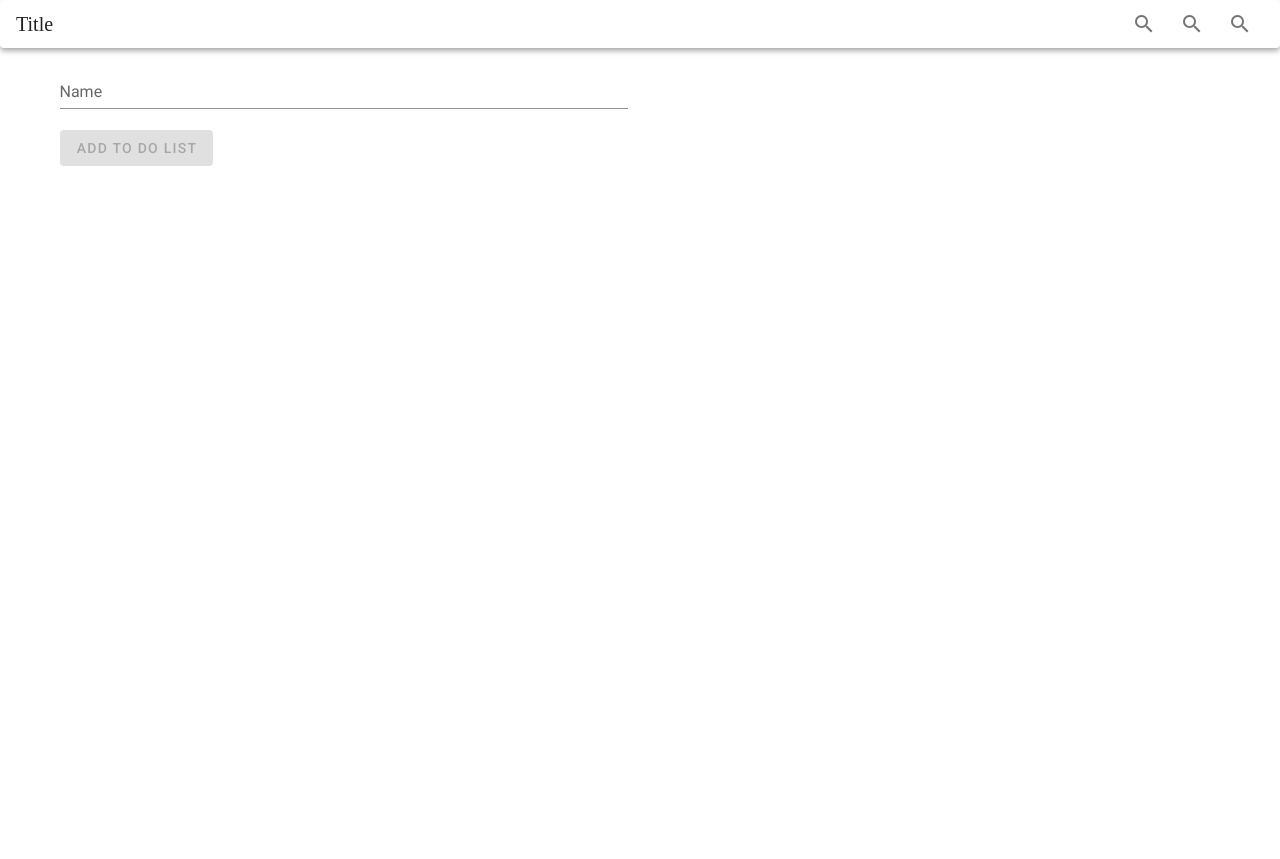
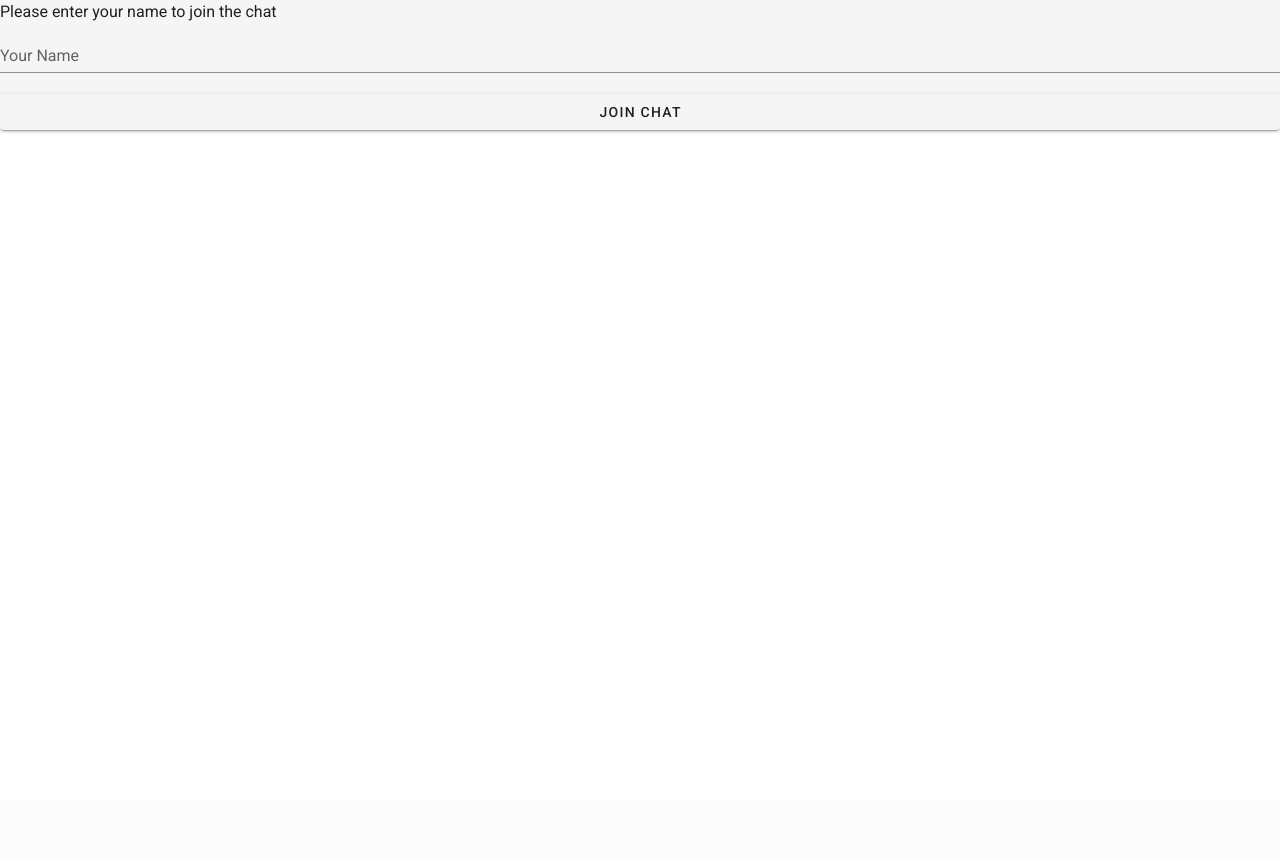
Before and after one commit to kanin-kearpimy/-LINE-Incubator-Program--Real-Time-Chat, a FastAPI app: page / in a window 1280 px wide. Shown: the top 859 px of the page. After the commit the page ends 133 px from the top, so only its background shows below. Run offline with FastAPI, Linux system fonts and the light colour scheme; some libraries are stand-ins or nearby versions.

Commit message:
frontend for chat complete (roughtly)

```diff
--- a/app/routers/api.py
+++ b/app/routers/api.py
@@ -1,8 +1,17 @@
-from fastapi import APIRouter, Request
+from fastapi import APIRouter, Request, WebSocket
 
 router = APIRouter()
 
-@router.post('/api/add-list')
-async def addList(request: Request):
-    all_request = await request.json()
-    return all_request
+@router.get('/chat/message')
+async def websocket_endpoint(request: Request):
+    req = await request.json()
+    message = req['message']
+    return message
+
+@router.get('/chat/history')
+async def websocket_endpoint(request: Request):
+    return [{
+        "date": 'today',
+        "user": "mock",
+        "message": "hello"
+    }]
--- a/app/template/index.html
+++ b/app/template/index.html
@@ -2,133 +2,117 @@
 
 {% block body %}
     <div id='app'>
-        <v-container>
+        <v-app>
+        <v-card
+            color="grey lighten-4"
+            flat
+            tile
+        >
+            <div class="navigator" v-if="!isLogin">
+                <span>Please enter your name to join the chat</span>
+                <v-spacer></v-spacer>
+                <v-form>
+                    <v-text-field
+                    v-model="username"
+                    label="Your Name"
+                    ></v-text-field>
+                </v-form>
+                <v-btn
+                    block
+                    @click.native="login"
+                    >
+                    Join Chat
+                </v-btn>
+            </div>
+            <div class="navigator" v-if="isLogin">
+                <span>Welcome : [[username]]</span>
+            </div>
+        </v-card>
+
+        <v-container v-show="isLogin">
             <v-row>
                 <v-col>
-                    <v-app>
-                        <v-form
-                            ref="form"
-                            v-model="valid"
-                        >
-                            <v-text-field
-                                v-model="name"
-                                :rules="nameRules"
-                                label="Name"
-                                required
-                            ></v-text-field>
-
-                            <v-btn
-                                :disabled="!valid"
-                                color="success"
-                                class="mr-4"
-                                @click="submitToDo"
-                            >
-                                Add To Do List
-                            </v-btn>
-                        </v-form>
-                        <v-list-item-group>
-                            <v-list-item v-for="item in lists" blind:key="item.id">
-                                <v-list-item-content>
-                                    <v-list-item-title v-if="!edit.is_edit" >[[item.text]]</v-list-item-title>
-                                    <v-list-item-title v-else>
-                                        <v-text-field
-                                            v-model="edit.name"
-                                            label="Edit Name"
-                                        ></v-text-field>
-                                    </v-list-item-title>
-                                </v-list-item-content>
-                                <v-list-item-action>
-                                    <v-list-item>
-                                        <v-btn @click="triggerEdit(item)" v-if="!edit.is_edit">Edit</v-btn>
-                                        <v-btn @click="update" v-else>Update</v-btn>
-                                        <v-btn @click="deleteList(item.id)">Delete</v-btn>
-                                    </v-list-item>
-                                </v-list-item-action>
-                            </v-list-item>
-                        </v-list-item-group>
-                    </v-app>
+                    <div class="chat-area">
+                        <span v-for="(item, index) in chat_history" :key="index">
+                            ([[item.date]]) - [[item.user]] : [[item.message]]
+                        </span>
+                        [[username]]
+                    </div>
                 </v-col>
-                <v-col></v-col>
+            </v-row>
+            <v-row>
+                <v-col
+                    sm="12"
+                    md="10"
+                >
+                    <v-text-field
+                        v-model="text"
+                    ></v-text-field>
+                </v-col>
+                <v-col
+                    sm="12"
+                    md="2"
+                >
+                    <v-btn block>
+                        Send
+                    </v-btn>
+                </v-col>
             </v-row>
         </v-container>
+        </v-app>
     </div>
 {% endblock %}
 
 {% block script_vue %}
 <script>
-    new Vue({
+    window.vueModel = new Vue({
         el: '#app',
         vuetify: new Vuetify(),
         data: () => ({
-            valid: true,
-            name: '',
-            edit: {
-                is_edit: false,
-                name: '',
-                id: null,
-            },
-            sheet: false,
-            lists: Array(),
-            nameRules: [
-                v => !!v || 'Name is required',
-            ],
+            text: '',
+            username: '',
+            connection: null,
+            chat_history: [],
+            isLogin: false,
+            message_data: {
+                message: '',
+                date: new Date(),
+                username: ''
+            }
         }),
-        created() {
-            axios({
-                method: 'POST',
-                url: '/api/add-list',
-                data: JSON.stringify({
-                    test: 'test'
-                })
+        created: async () => {
+            let history = await axios({
+                method: "GET",
+                url: '/chat/history'
             })
+            vueModel.chat_history = history.data
+            vueModel.chat_history = history.data
         },
         methods: {
-            showModal(){
-                console.log(this.sheet)
+            login () {
+                vueModel.isLogin = true,
+                vueModel.message_data.username = vueModel.username
             },
-            submitToDo(){
-                this.$refs.form.validate()
-                let id = this.lists.length;
-                let new_list = Object({
-                    id: id++,
-                    text: this.name
+            sendMessage () {
+                let send_message = axios({
+                    method: "GET",
+                    url: '/chat/message',
+                    data: JSON.stringify(message_data)
                 })
-                this.lists.push(new_list)
-                this.$refs.form.reset()
-            },
-            triggerEdit(item){
-                this.edit.name = item.text
-                this.edit.is_edit = true
-                this.edit.id = item.id
-            },
-            update(){
-                let this_edit = this.edit
-                let new_list = this.lists.map(function(item){
-                    console.log(this_edit)
-                    if(item.id === this_edit.id){
-                        item.text = this_edit.name
-                    }
-                    return item
-                })
-                this.lists = new_list
-                this.clearEdit()
-            },
-            deleteList(id){
-                let new_list = this.lists.filter((item) => {
-                    return item.id !== id
-                })
-
-                this.lists = new_list
-            },
-            clearEdit(){
-                this.edit = {
-                    is_edit: false,
-                    name: '',
-                    id: null,
-                }
             }
         },
         delimiters: ['[[', ']]']
     })
 </script>
 {% endblock %}
+
+{% block style_vue %}
+
+<style>
+    .chat-area{
+        width: 100%;
+        height: 300px;
+    }
+</style>
+
+{% endblock %}
--- a/app/template/layouts/main_layout.html
+++ b/app/template/layouts/main_layout.html
@@ -17,11 +17,13 @@
     </head>
   <body>
 
-    {% include 'navigator.html' %}
+    <!-- {% include 'navigator.html' %} -->
 
     {% block body %}{% endblock %}
 
     {% block script_vue %}{% endblock %}
 
+    {% block style_vue %}{% endblock %}
+
   </body>
 </html>
--- a/app/template/navigator.html
+++ b/app/template/navigator.html
@@ -4,28 +4,36 @@
         flat
         tile
     >
-        <v-toolbar dense>
-            <v-toolbar-title>Title</v-toolbar-title>
+        <div class="navigator">
+            <span>Please enter your name to join the chat</span>
+            <v-spacer></v-spacer>
+            <v-form>
 
-            <v-spacer></v-spacer>
-
-            <v-btn icon>
-                <v-icon>mdi-magnify</v-icon>
+                <v-text-field
+                v-model="username"
+                label="Your Name"
+                ></v-text-field>
+            </v-form>
+            <v-btn block>
+                Join Chat
             </v-btn>
-            <v-btn icon>
-                <v-icon>mdi-magnify</v-icon>
-            </v-btn>
-            <v-btn icon>
-                <v-icon>mdi-magnify</v-icon>
-            </v-btn>
-        </v-toolbar>
+        </div>
     </v-card>
 </div>
 
 <script>
     new Vue({
         el: '#navbar',
+        data: () => ({
+            username: ''
+        }),
         vuetify: new Vuetify(),
         delimiters: ['[[', ']]']
     })
 </script>
+
+<style>
+    .navigator{
+        padding-top: 30px;
+    }
+</style>
```
